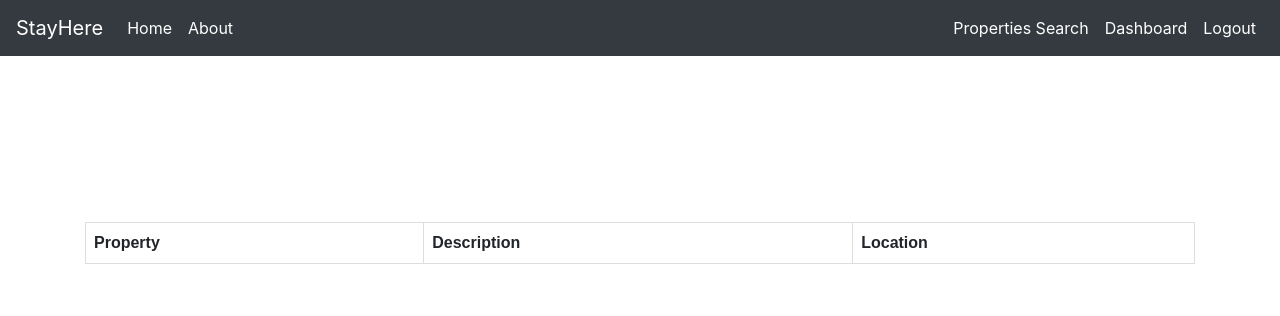
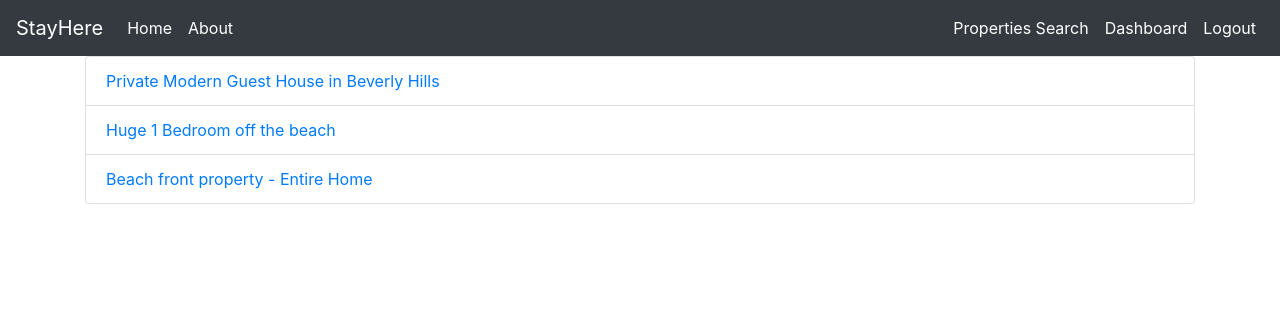
Before and after one commit to SamanAttar/StayHere, a Flask app: page /properties in a window 1280 px wide. Shown: the top 316 px of the page. Run offline with Flask 2, Linux system fonts and the light colour scheme; the visitor is signed in with stand-in values (Sample User, id 1); lists and menus that the app fills with data are empty; some libraries are stand-ins or nearby versions.

Commit message:
Fixed property search

```diff
--- a/app.py
+++ b/app.py
@@ -303,26 +303,29 @@ def propertySearch():
     if 'last_operation_time' in session and time.time() - session['last_operation_time'] < INACTIVITY_DUARTION:
         session['last_operation_time'] = time.time()
     # eventually query db on location, guests, and maybe checkin and checkout dates
-    results = Properties
-    searchLocation = request.form['location']
-    if searchLocation is not None and searchLocation != '':
-        results = list(filter(lambda x: searchLocation.lower() in x['location'].lower(), results))
-    if (request.form['guests'] == ''):
-        searchGuests = 0
-    else:
-        searchGuests = int(request.form['guests'])
-    results = list(filter(lambda x: x['guests'] >= searchGuests, results))
+    # results = Properties
+    # searchLocation = request.form['location']
+    # if searchLocation is not None and searchLocation != '':
+    #     results = list(filter(lambda x: searchLocation.lower() in x['location'].lower(), results))
+    # if (request.form['guests'] == ''):
+    #     searchGuests = 0
+    # else:
+    #     searchGuests = int(request.form['guests'])
+    # results = list(filter(lambda x: x['guests'] >= searchGuests, results))
+
+    cur = mysql.connection.cursor()
+    x = cur.execute("SELECT property_id as id, title, property_description,location from Properties")
+
+    results = cur.fetchall()
+    cur.close()
+
     if (not 'logged_in' in session and len(results) > 0):
-        del results[1:]
+        results = results [0:1]
         return render_template('properties_notLogin.html', properties = results)
     elif (len(results) == 0):
         return render_template('no_property.html')
     else:
-        cur = mysql.connection.cursor()
-        result = cur.execute("SELECT title, property_description,location from Properties")
-        rows = cur.fetchall()
-        cur.close()
-        return render_template('properties.html', rows = rows)
+        return render_template('properties.html', properties = results)
 
 @app.route('/searchProperties', methods=['GET', 'POST'])
 def searchProperties():
--- a/templates/properties.html
+++ b/templates/properties.html
@@ -2,19 +2,11 @@
 
 {% block body %}
 <div class="fluid-container">
-  <table style="width:100%">
-    <tr>
-      <th> Property </th>
-      <th> Description </th>
-      <th> Location </th>
-    </tr>
-    {% for row in rows %}
-      <tr>
-        <td> {{ row["title"] }}  </td>
-        <td> {{ row["property_description"] }}</td>
-        <td> {{ row["location"] }}</td>
-      </tr>
-    {% endfor %}
-  </table>
+  <h1> Properties </h1>
+    <ul class="list-group">
+      {% for property in properties %}
+        <li class="list-group-item"><a href="/property/{{property.id}}">{{property.title}}</a></li>
+      {% endfor %}
+    </ul>
 </div>
 {% endblock %}
```
